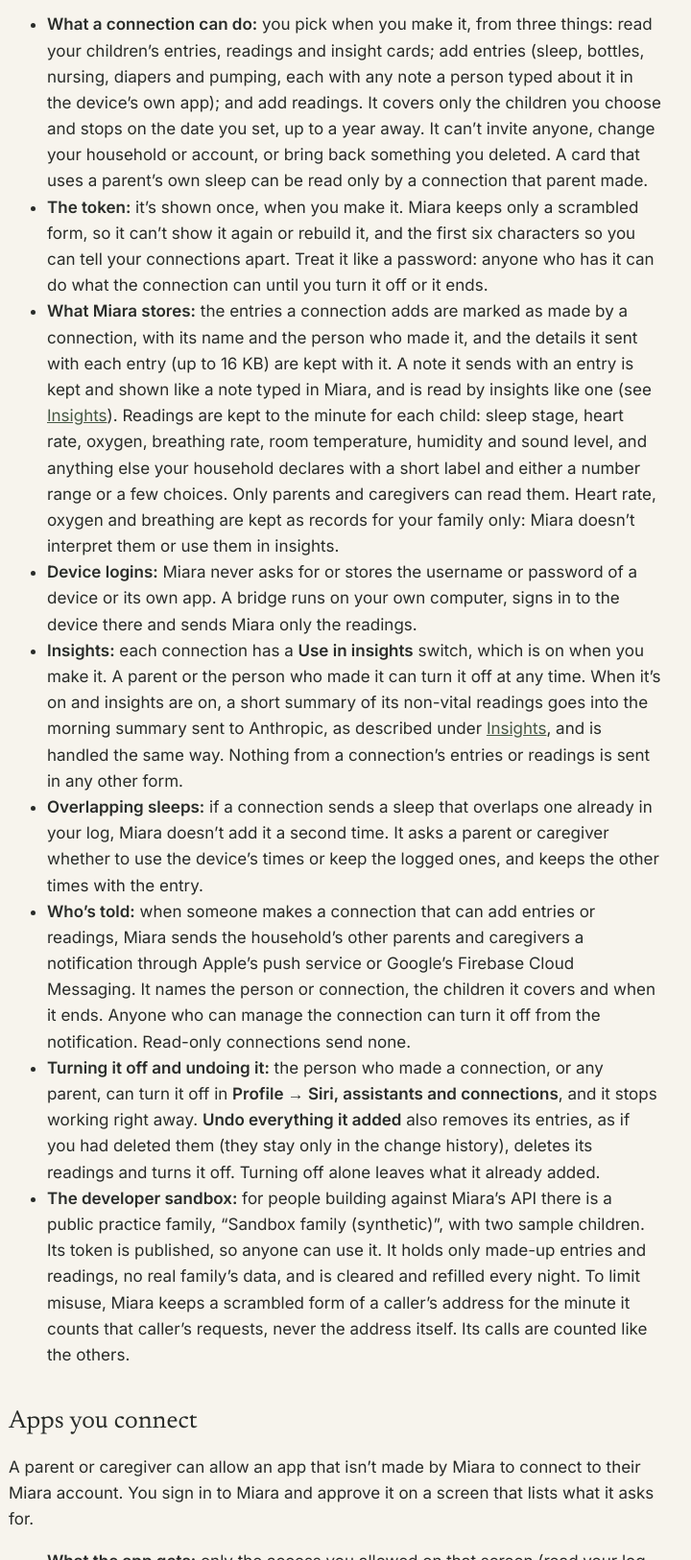
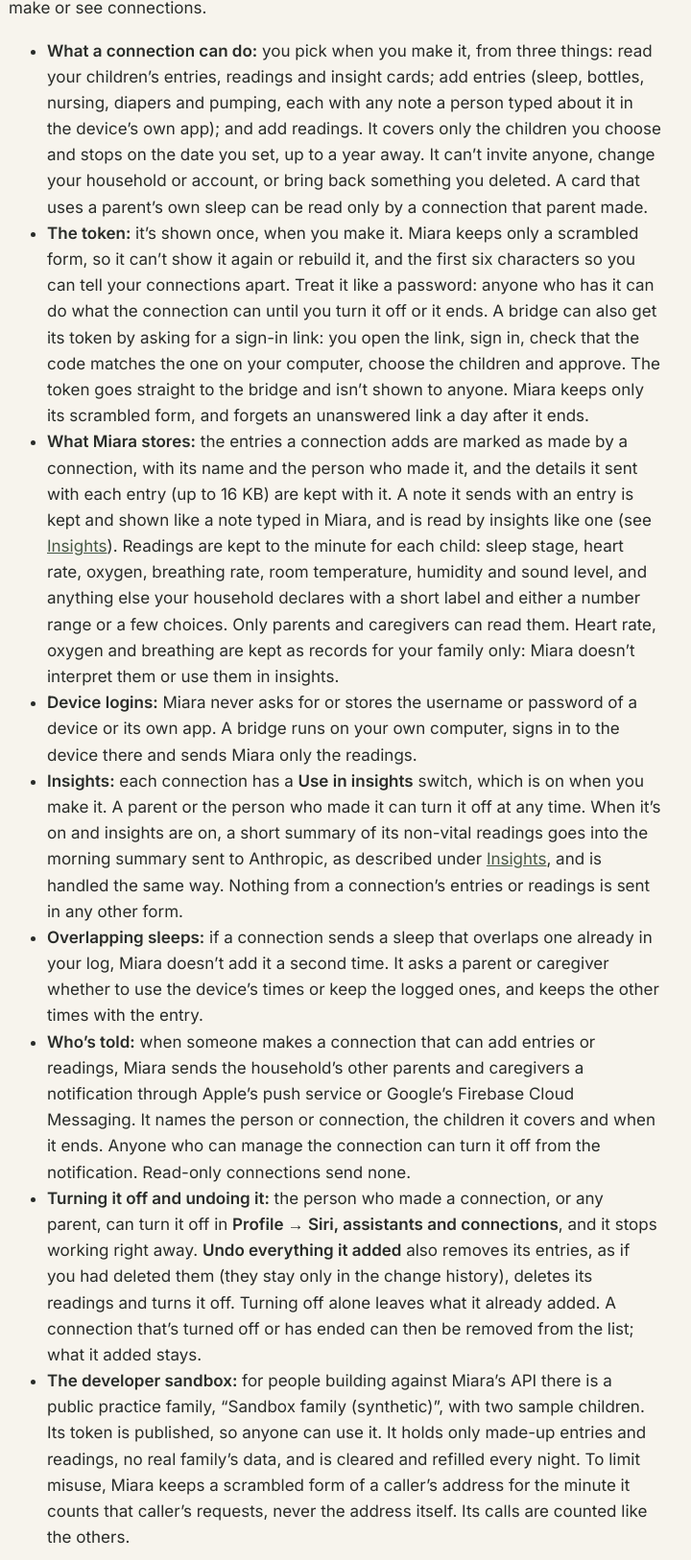
Before and after one commit to noahpresler/miaraos-site, a plain HTML site: page privacy.html in a window 1280 px wide. Shown: the part 8111-9737 px from the top of the page at 96% size, without its empty margins (291-1011 px from the left). Drawn offline with Linux system fonts and the light colour scheme.

Commit message:
Privacy: bridge sign-in links and removing a connection (sync with MiaraOS) (#17)
Co-authored-by: Claude Opus 5.5 <noreply@anthropic.com>

```diff
--- a/privacy.html
+++ b/privacy.html
@@ -22,7 +22,7 @@
 <li><strong>Logger counts:</strong> the app adds one to totals of how often the log sheet is opened, from which tab, and which kind of entry or voice is chosen from it. Only the totals are kept: no account, device, entry or time goes with them.</li>
 <li><strong>Sleep note counts:</strong> the app adds one to totals of notes added to a sleep (spoken or typed), edited and deleted. What a note says is never sent with them. Only the totals are kept: no account, device, note or time goes with them.</li>
 <li><strong>Connections and device readings:</strong> the connections your household makes (its name, what it may do, which children it covers, when it ends, the first six characters of its token and who made it), the entries and readings it sends, and any readings an AI assistant adds for you. Used only to show them back to your household and to let a connection do what you allowed (see <a href="#connections">Connections and device data</a>). Readings are shown to your household’s parents and caregivers in the app, including from connections you’ve turned off and whether or not they’re used in insights; Miara doesn’t check them or send alerts about them.</li>
-<li><strong>Connection and API counts:</strong> the app adds one to totals of connections made, turned off and undone, of Use in insights being switched on or off, of overlapping sleeps answered and which version was kept, of the notification about a new connection being opened or acted on, and of the readings screens and the Timeline’s Sources filter being opened. The server counts calls to the API and to Miara’s assistant tools by kind, calls it refused and why, entries and readings received and how each was handled, and apps allowed, turned away or reviewed. Only the totals are kept, per day and for each of the app, the API, assistants and the sandbox: no account, family, child, device, token or time goes with them.</li>
+<li><strong>Connection and API counts:</strong> the app adds one to totals of connections made, turned off and undone, of Use in insights being switched on or off, of overlapping sleeps answered and which version was kept, of the notification about a new connection being opened or acted on, and of the readings screens and the Timeline’s Sources filter being opened. The server counts calls to the API and to Miara’s assistant tools by kind, calls it refused and why, entries and readings received and how each was handled, apps allowed, turned away or reviewed, sign-in links started, approved, turned down and left unanswered, and connections removed from the list. Only the totals are kept, per day and for each of the app, the API, assistants and the sandbox: no account, family, child, device, token or time goes with them.</li>
 <li><strong>Change history:</strong> a log of additions, edits and deletions, so your household can see who changed what.</li>
 </ul>
 <p>To see how Miara is used, we look at totals across all families: the app-open, month book, night-wake, sleep, bath, search, logger, sleep note and connection counts above, and counts made from records already stored, such as how many families logged this week, how many have a connection, which kinds of records they add and where they logged them. These totals never name a family or a person, and any number covering fewer than three families or people is hidden. We don’t use analytics or advertising services, we don’t collect location, contacts or advertising identifiers, and we don’t track you across other apps or websites.</p>
@@ -73,13 +73,13 @@
 <p>A parent or caregiver can make a connection for your family’s own scripts, devices and bridges, such as a program on your home computer that passes a sleep sensor’s readings to Miara. Each one uses a personal access token. Viewers can’t make or see connections.</p>
 <ul>
 <li><strong>What a connection can do:</strong> you pick when you make it, from three things: read your children’s entries, readings and insight cards; add entries (sleep, bottles, nursing, diapers and pumping, each with any note a person typed about it in the device’s own app); and add readings. It covers only the children you choose and stops on the date you set, up to a year away. It can’t invite anyone, change your household or account, or bring back something you deleted. A card that uses a parent’s own sleep can be read only by a connection that parent made.</li>
-<li><strong>The token:</strong> it’s shown once, when you make it. Miara keeps only a scrambled form, so it can’t show it again or rebuild it, and the first six characters so you can tell your connections apart. Treat it like a password: anyone who has it can do what the connection can until you turn it off or it ends.</li>
+<li><strong>The token:</strong> it’s shown once, when you make it. Miara keeps only a scrambled form, so it can’t show it again or rebuild it, and the first six characters so you can tell your connections apart. Treat it like a password: anyone who has it can do what the connection can until you turn it off or it ends. A bridge can also get its token by asking for a sign-in link: you open the link, sign in, check that the code matches the one on your computer, choose the children and approve. The token goes straight to the bridge and isn’t shown to anyone. Miara keeps only its scrambled form, and forgets an unanswered link a day after it ends.</li>
 <li><strong>What Miara stores:</strong> the entries a connection adds are marked as made by a connection, with its name and the person who made it, and the details it sent with each entry (up to 16 KB) are kept with it. A note it sends with an entry is kept and shown like a note typed in Miara, and is read by insights like one (see <a href="#insights">Insights</a>). Readings are kept to the minute for each child: sleep stage, heart rate, oxygen, breathing rate, room temperature, humidity and sound level, and anything else your household declares with a short label and either a number range or a few choices. Only parents and caregivers can read them. Heart rate, oxygen and breathing are kept as records for your family only: Miara doesn’t interpret them or use them in insights.</li>
 <li><strong>Device logins:</strong> Miara never asks for or stores the username or password of a device or its own app. A bridge runs on your own computer, signs in to the device there and sends Miara only the readings.</li>
 <li><strong>Insights:</strong> each connection has a <strong>Use in insights</strong> switch, which is on when you make it. A parent or the person who made it can turn it off at any time. When it’s on and insights are on, a short summary of its non-vital readings goes into the morning summary sent to Anthropic, as described under <a href="#insights">Insights</a>, and is handled the same way. Nothing from a connection’s entries or readings is sent in any other form.</li>
 <li><strong>Overlapping sleeps:</strong> if a connection sends a sleep that overlaps one already in your log, Miara doesn’t add it a second time. It asks a parent or caregiver whether to use the device’s times or keep the logged ones, and keeps the other times with the entry.</li>
 <li><strong>Who’s told:</strong> when someone makes a connection that can add entries or readings, Miara sends the household’s other parents and caregivers a notification through Apple’s push service or Google’s Firebase Cloud Messaging. It names the person or connection, the children it covers and when it ends. Anyone who can manage the connection can turn it off from the notification. Read-only connections send none.</li>
-<li><strong>Turning it off and undoing it:</strong> the person who made a connection, or any parent, can turn it off in <strong>Profile → Siri, assistants and connections</strong>, and it stops working right away. <strong>Undo everything it added</strong> also removes its entries, as if you had deleted them (they stay only in the change history), deletes its readings and turns it off. Turning off alone leaves what it already added.</li>
+<li><strong>Turning it off and undoing it:</strong> the person who made a connection, or any parent, can turn it off in <strong>Profile → Siri, assistants and connections</strong>, and it stops working right away. <strong>Undo everything it added</strong> also removes its entries, as if you had deleted them (they stay only in the change history), deletes its readings and turns it off. Turning off alone leaves what it already added. A connection that’s turned off or has ended can then be removed from the list; what it added stays.</li>
 <li><strong>The developer sandbox:</strong> for people building against Miara’s API there is a public practice family, “Sandbox family (synthetic)”, with two sample children. Its token is published, so anyone can use it. It holds only made-up entries and readings, no real family’s data, and is cleared and refilled every night. To limit misuse, Miara keeps a scrambled form of a caller’s address for the minute it counts that caller’s requests, never the address itself. Its calls are counted like the others.</li>
 </ul>
 <h2 id="apps">Apps you connect</h2>
```
